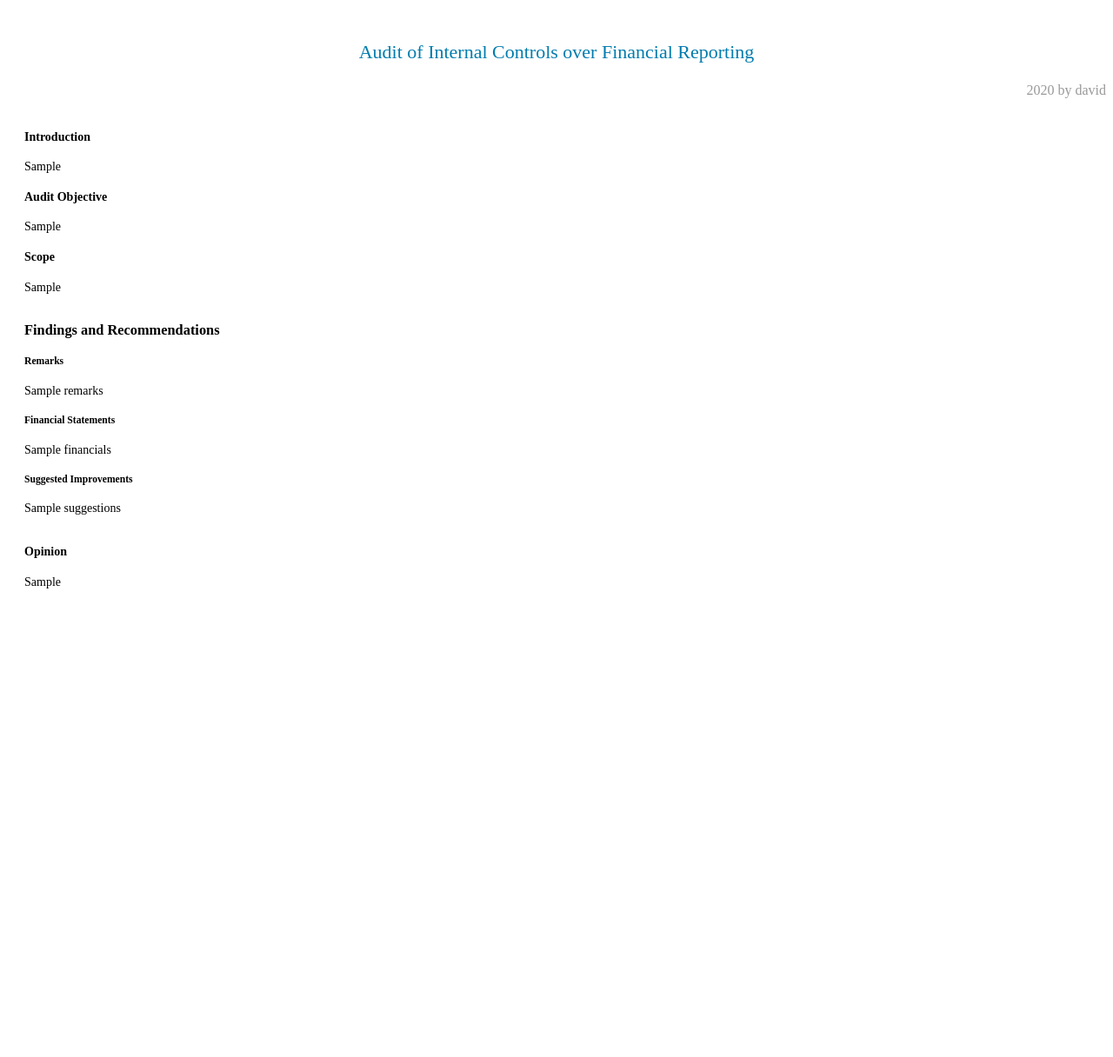
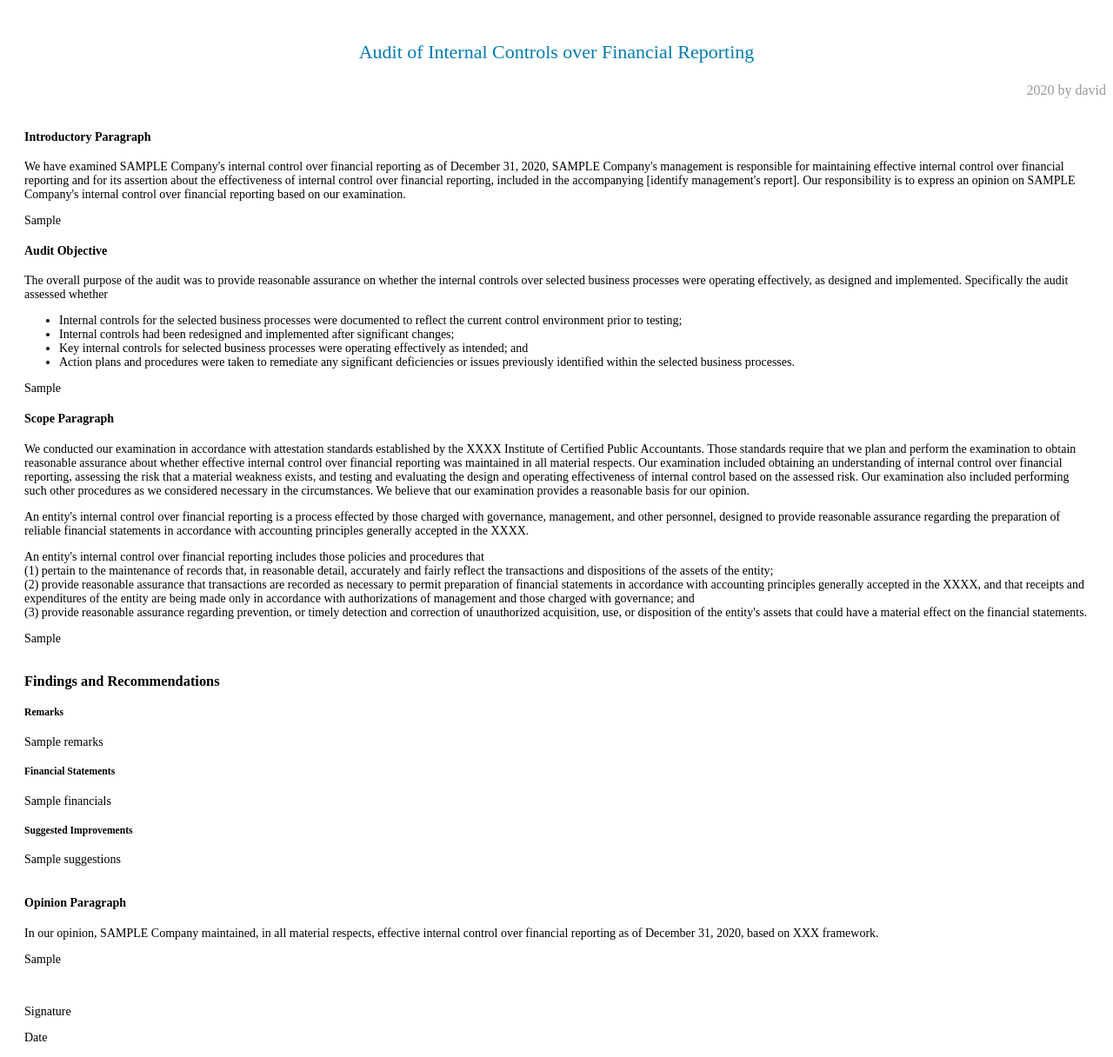
Before and after one commit to fengo4142/django-cycle-app, a Django app: template cycle/templates/pdf.html in a window 1280 px wide. Shown: the whole page at 87% size. Before the commit the page ends 677 px from the top, so only its background shows below. Run offline with Django 3.2, Linux system fonts and the light colour scheme; data comes from the database, SQL or seed files in the repository; both versions use the stored data as it was after the commit; tables that the repository leaves empty hold one stand-in row (values such as "Sample post"); the template is opened without the code that fills it: values that come from a table or form of the project are taken from there, most other values are stand-ins (such as "Sample title", 1, 10 or a date in 2020).

Commit message:
pednding deficiencies, report form updated

```diff
--- a/cycle/templates/pdf.html
+++ b/cycle/templates/pdf.html
@@ -53,13 +53,53 @@
         <div>
         <div class='details'>
             <hr class='hrItem' />
-            <h4>Introduction</h4>
+            <h4>Introductory Paragraph</h4>
+            <p>We have examined SAMPLE Company's internal control over
+            financial reporting as of December 31, {{year}}, SAMPLE Company's
+             management is responsible for maintaining effective
+             internal control over financial reporting and for its assertion about
+             the effectiveness of internal control over financial reporting,
+             included in the accompanying [identify management's report].
+             Our responsibility is to express an opinion on SAMPLE Company's internal
+              control over financial reporting based on our examination.</p>
             <p>{{intro_paragraph}}</p>
+
             <h4>Audit Objective</h4>
+            <p>The overall purpose of the audit was to provide reasonable assurance on
+            whether the internal controls over selected business processes were operating
+            effectively, as designed and implemented. Specifically the audit assessed whether</p>
+            <ul>
+                <li>Internal controls for the selected business processes were documented to reflect the current control environment prior to testing;</li>
+                <li>Internal controls had been redesigned and implemented after significant changes;</li>
+                <li>Key internal controls for selected business processes were operating effectively as intended; and</li>
+                <li>Action plans and procedures were taken to remediate any significant deficiencies or issues previously identified within the selected business processes.</li>
+            </ul>
             <p>{{audit_objective}}</p>
-            <h4>Scope</h4>
+
+            <h4>Scope Paragraph</h4>
+            <p>We conducted our examination in accordance with attestation standards established by
+            the XXXX Institute of Certified Public Accountants. Those standards require that we plan
+            and perform the examination to obtain reasonable assurance about whether effective internal
+             control over financial reporting was maintained in all material respects. Our examination
+             included obtaining an understanding of internal control over financial reporting,
+             assessing the risk that a material weakness exists, and testing and evaluating the
+             design and operating effectiveness of internal control based on the assessed risk.
+             Our examination also included performing such other procedures as we considered
+             necessary in the circumstances. We believe that our examination provides a reasonable basis for our opinion.</p>
+            <p>An entity's internal control over financial reporting is a process effected by those charged with governance,
+            management, and other personnel, designed to provide reasonable assurance regarding the preparation of reliable
+            financial statements in accordance with accounting principles generally accepted in the XXXX. </p>
+            <p>An entity's internal control over financial reporting includes those policies and procedures that<br/>
+                (1) pertain to the maintenance of records that, in reasonable detail, accurately and fairly reflect the transactions and dispositions of the assets of the entity;<br/>
+                (2) provide reasonable assurance that transactions are recorded as necessary to permit preparation of financial statements in accordance with accounting principles
+                    generally accepted in the XXXX, and that receipts and expenditures of the entity are being made only in accordance with authorizations of management
+                    and those charged with governance; and <br/>
+                (3) provide reasonable assurance regarding prevention, or timely detection and correction of unauthorized acquisition, use, or disposition of
+                    the entity's assets that could have a material effect on the financial statements.</p>
             <p>{{scope_paragraph}}</p>
+
             <hr class='hrItem' />
+
             <h3>Findings and Recommendations</h3>
             <h5>Remarks</h5>
             <p>{{remarks}}</p>
@@ -68,9 +108,14 @@
             <h5>Suggested Improvements</h5>
             <p>{{suggestions}}</p>
             <hr class='hrItem' />
-            <h4>Opinion</h4>
+            <h4>Opinion Paragraph</h4>
+            <p>In our opinion, SAMPLE Company maintained, in all material respects, effective internal
+            control over financial reporting as of December 31, {{year}}, based on XXX framework. </p>
             <p>{{opinion_paragraph}}</p>
+            <br/>
+            <p>Signature</p>
 
+            <p>Date</p>
 
         </div>
     </div>
```
Also changed, not shown: cycle/templates/deficiency.html (+12 -2 lines), cycle/views.py (+6 -2 lines), db.sqlite3.
